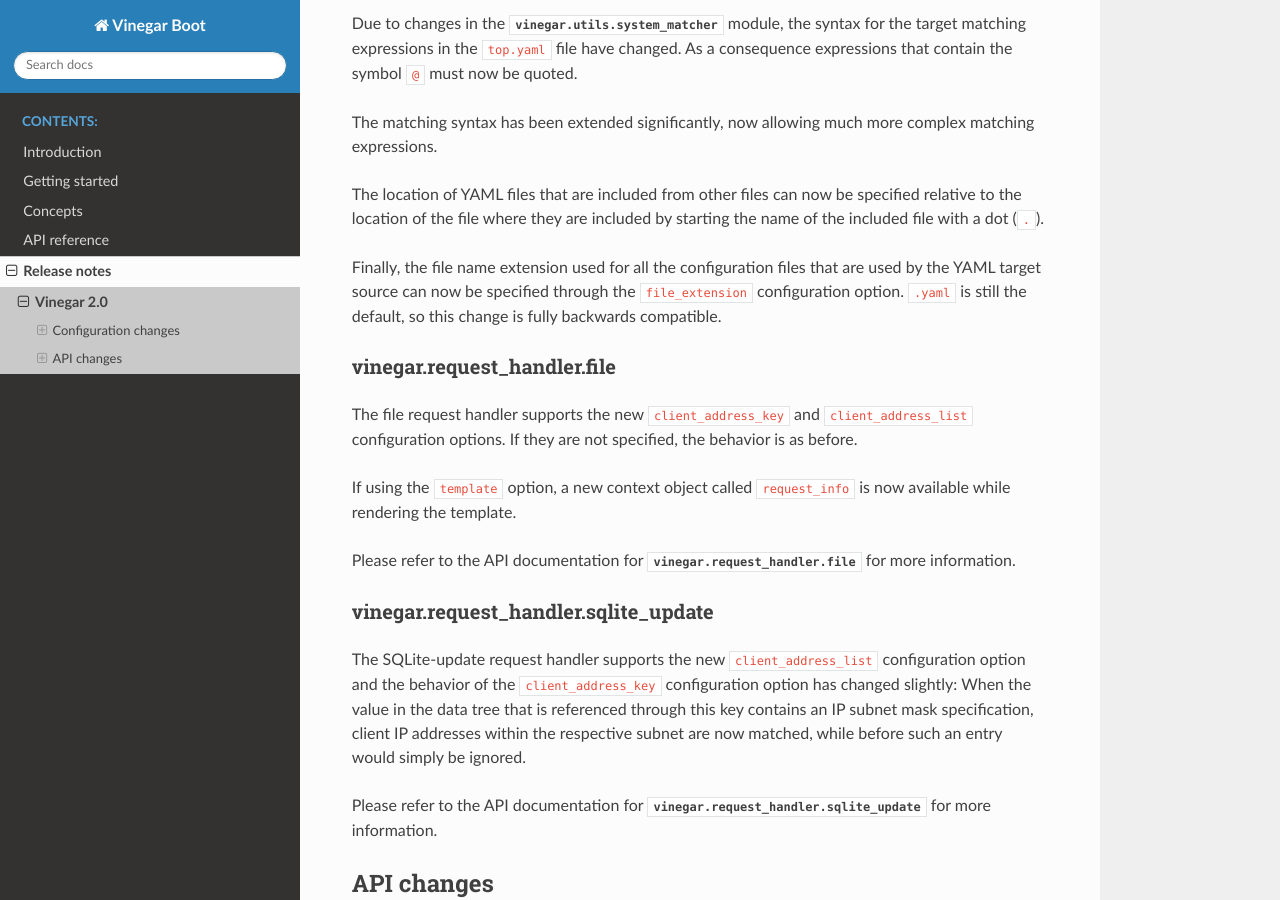
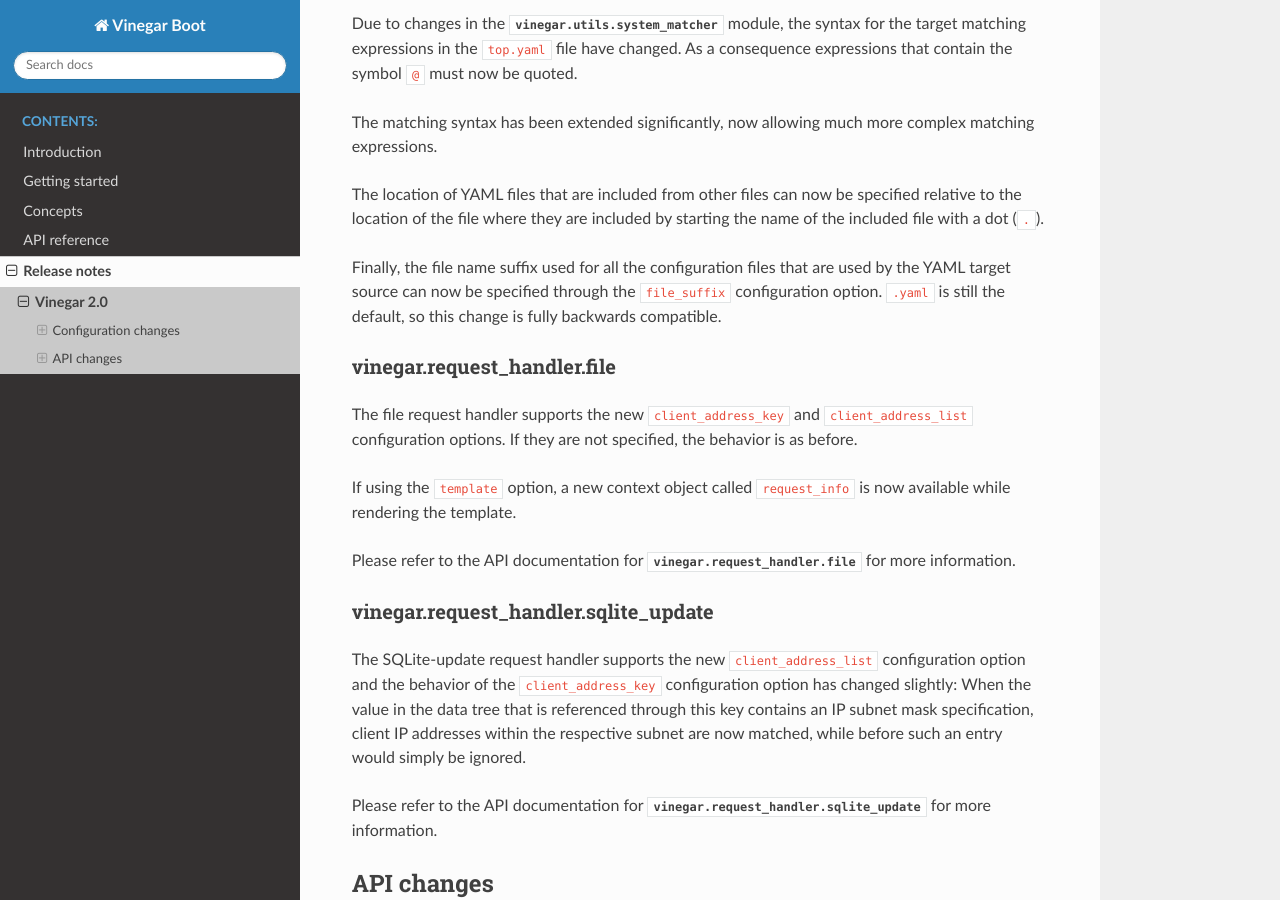
Before and after one commit to KIT-IBPT/vinegar, a Sphinx documentation site: the page built from doc/release_notes/vinegar_2.0.rst, in a window 1280 px wide and 900 px high, scrolled down 422 px. Built offline with Sphinx 7.4.7 and the Read the Docs theme 2.0.0, drawn with Linux system fonts in a browser that asks for light colours; the version number could not be read and is left out.

Commit message:
Rename file_extension option to file_suffix.

```diff
--- a/doc/release_notes/vinegar_2.0.rst
+++ b/doc/release_notes/vinegar_2.0.rst
@@ -29,10 +29,10 @@ The location of YAML files that are included from other files can now be
 specified relative to the location of the file where they are included by
 starting the name of the included file with a dot (``.``).
 
-Finally, the file name extension used for all the configuration files that are
+Finally, the file name suffix used for all the configuration files that are
 used by the YAML target source can now be specified through the
-``file_extension`` configuration option. ``.yaml`` is still the default, so
-this change is fully backwards compatible.
+``file_suffix`` configuration option. ``.yaml`` is still the default, so this
+change is fully backwards compatible.
 
 vinegar.request_handler.file
 ^^^^^^^^^^^^^^^^^^^^^^^^^^^^
```
Also changed, not shown: 2 other files.
